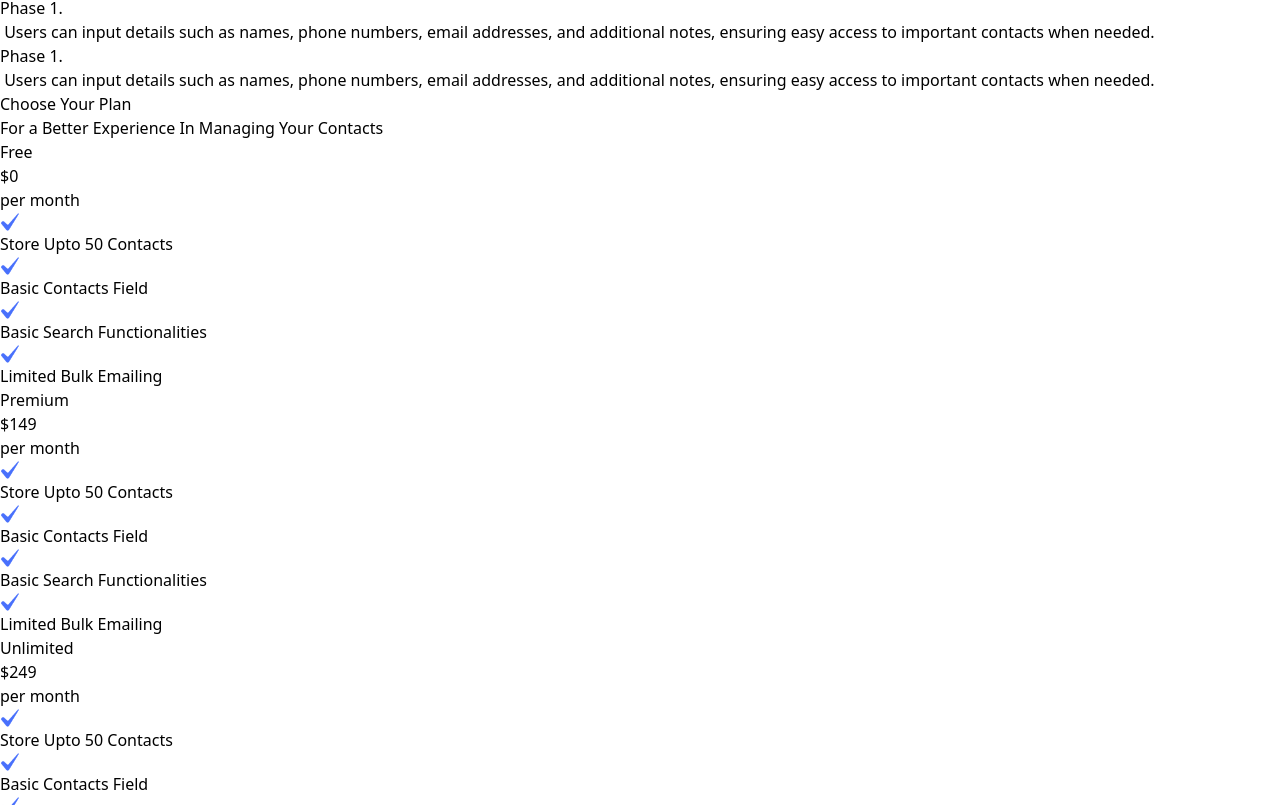
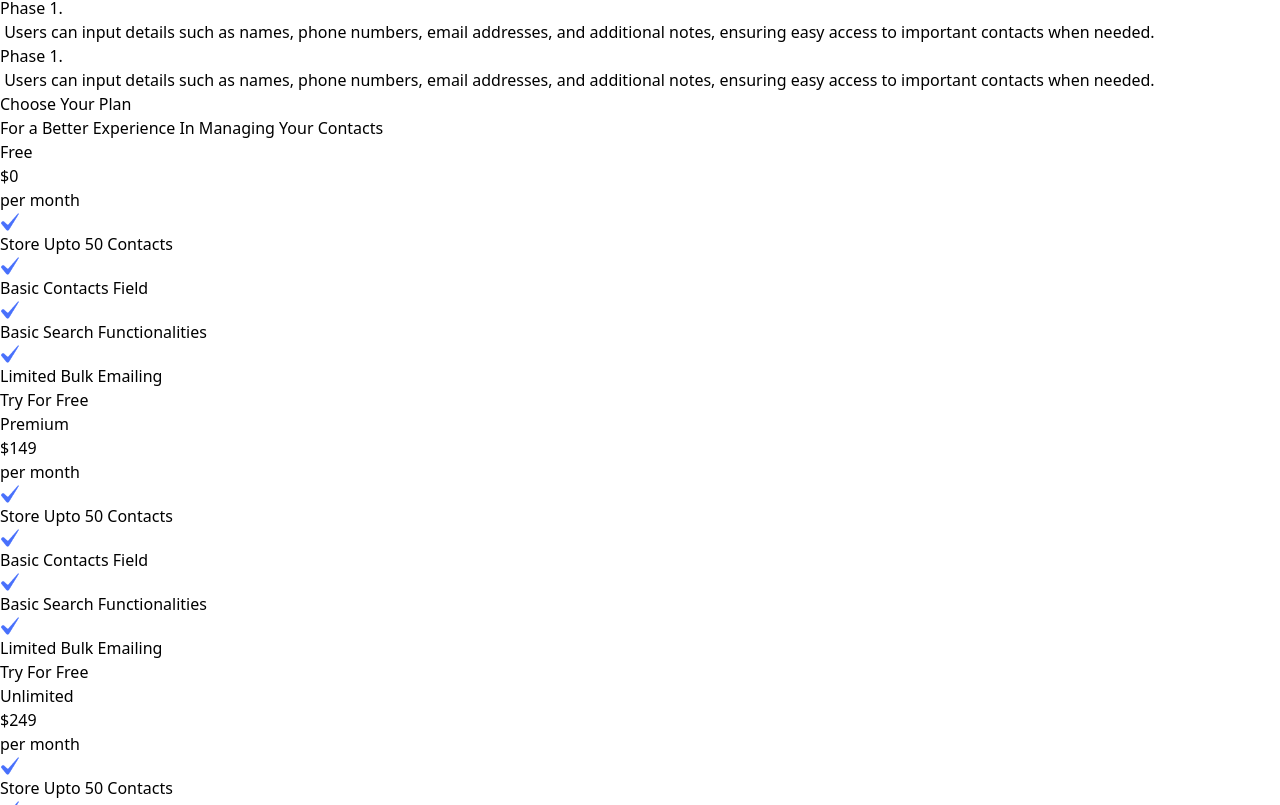
Before and after one commit to zulfero/ContactMax, a React (Vite) app in the folder client/: page / in a window 1280 px wide. Shown: the part 955-1760 px from the top of the page. Built offline with nearby package versions, Linux system fonts and the light colour scheme.

Commit message:
finished on the subscription section

```diff
--- a/client/src/components/Propsubscribe.jsx
+++ b/client/src/components/Propsubscribe.jsx
@@ -8,15 +8,17 @@ function Propsubscribe({
   note,
 }) {
   return (
-    <div className="shadow-2xl p-14 border  rounded-lg">
-      <div className="mb-8">
-        <h1 className="text-xl font-bold">{heading1}</h1>
+    <div className="shadow-2xl p-14 pl-7 pr-7 border  rounded-lg transition ease-in-out delay-150 hover:translate-y-1 hover:scale-110 duration-300 hover:bg-[#879ef0]">
+      <div className="mb-6">
+        <h1 className="text-xl mb-3 font-bold">{heading1}</h1>
         <div className="flex text-center items-center">
           <h2 className="font-semibold text-4xl">{heading2}</h2>
-          <h3 className="font-semibold">{note}</h3>
+          <h3 className="">
+            <span className="text-[gray] ml-2">{note}</span>
+          </h3>
         </div>
       </div>
-      <div className="flex flex-col gap-2">
+      <div className="flex flex-col gap-2 ">
         <div className="flex items-center gap-1">
           <img src="src/images/check-mark.png" alt="" width={20} />
           <p>{paragraph1}</p>
@@ -34,6 +36,9 @@ function Propsubscribe({
           <p>{paragraph4}</p>
         </div>
       </div>
+      <div className="text-center mt-6">
+        <button className="border px-24 p-4 rounded-md">Try For Free</button>
+      </div>
     </div>
   );
 }
--- a/client/src/components/Subscribe.jsx
+++ b/client/src/components/Subscribe.jsx
@@ -11,7 +11,7 @@ function Subscribe() {
           For a Better Experience In Managing Your Contacts
         </h2>
 
-        <div className="flex container mx-auto gap-[15em] mt-12">
+        <div className="flex container mx-auto gap-[13em] mt-12">
           <div className="rounded-md w-[35%]">
             <Propsubscribe
               heading1="Free"
--- /dev/null
+++ b/client/src/components/TestimonialProp.jsx
@@ -0,0 +1,6 @@
+function TestimonialProp(image,name,paragraph){
+    return(<div>
+
+    </div>)
+}
+export default TestimonialProp
--- a/client/src/components/Testimonials.jsx
+++ b/client/src/components/Testimonials.jsx
@@ -1,7 +1,7 @@
 function Testimonials(){
     return(
-        <>
-        </>
+        <div>
+        </div>
     )
 }
 export default Testimonials
```
Also changed, not shown: client/src/pages/testimonials.jsx (+10 -1 lines).
